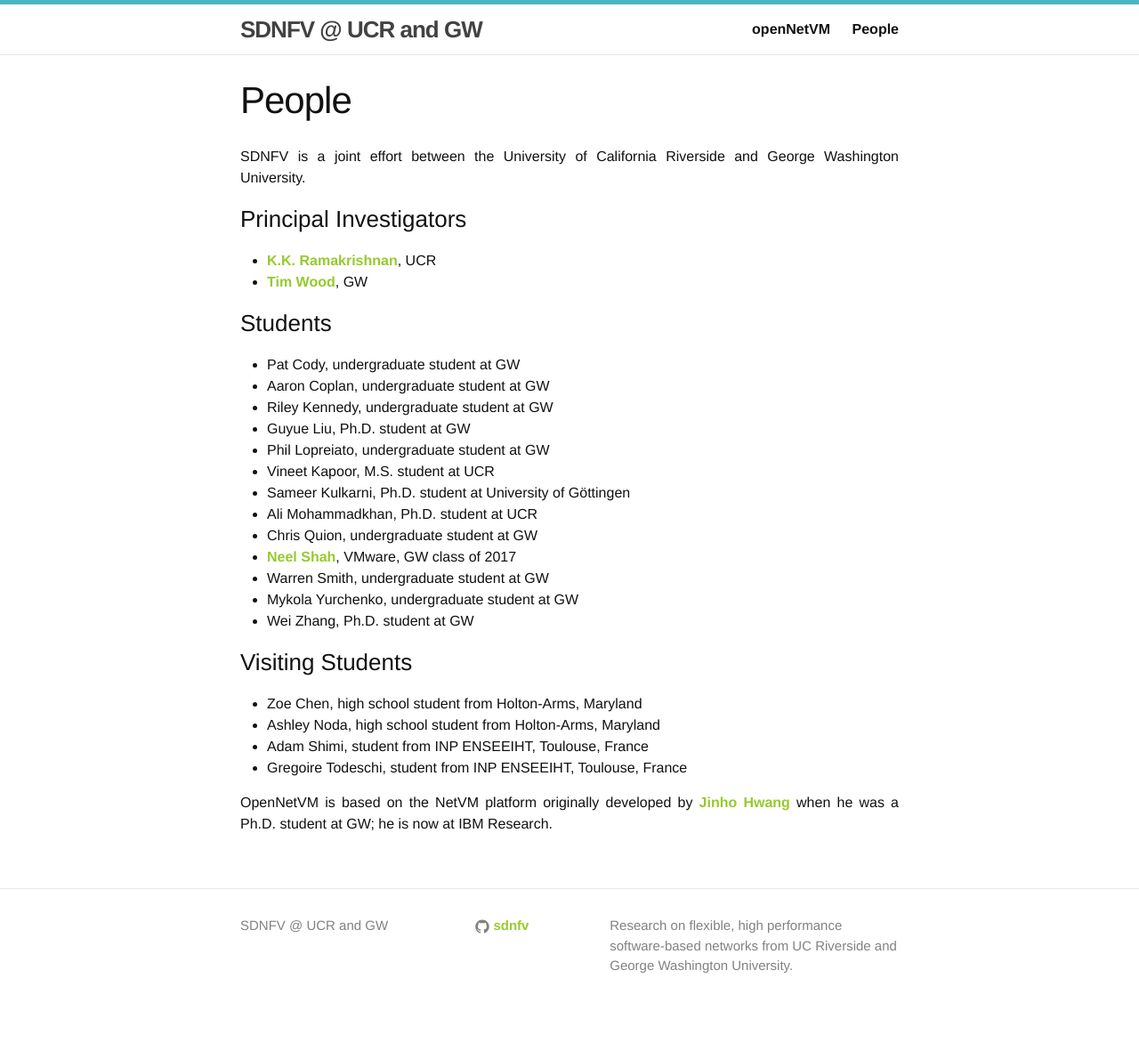
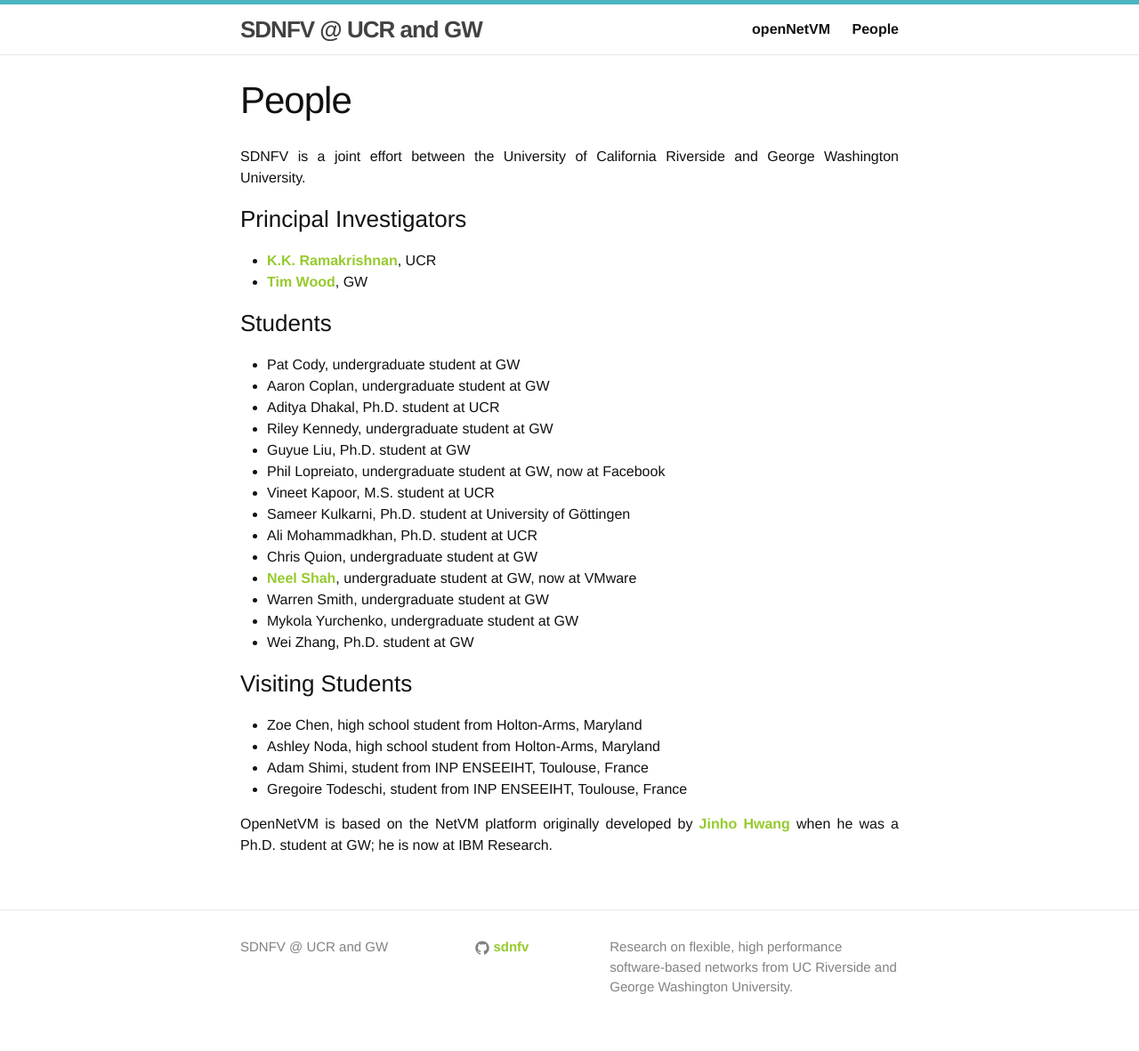
Before and after one commit to sdnfv/sdnfv.github.io, a Jekyll site: the page built from people.md, in a window 1280 px wide. Shown: the whole page at 89% size. Built offline with Jekyll 4.4.1, drawn with Linux system fonts in a browser that asks for light colours; before the commit the page ends 1157 px from its top, so only the background shows below that.

Commit message:
update people and format

```diff
--- a/people.md
+++ b/people.md
@@ -13,14 +13,15 @@
 ### Students
   * Pat Cody, undergraduate student at GW
   * Aaron Coplan, undergraduate student at GW
+  * Aditya Dhakal, Ph.D. student at UCR
   * Riley Kennedy, undergraduate student at GW
   * Guyue Liu, Ph.D. student at GW
-  * Phil Lopreiato, undergraduate student at GW
+  * Phil Lopreiato, undergraduate student at GW, now at Facebook
   * Vineet Kapoor, M.S. student at UCR
   * Sameer Kulkarni, Ph.D. student at University of Göttingen
   * Ali Mohammadkhan, Ph.D. student at UCR
   * Chris Quion, undergraduate student at GW
-  * [Neel Shah](http://www.shah7.com/), VMware, GW class of 2017
+  * [Neel Shah](http://www.shah7.com/), undergraduate student at GW, now at VMware
   * Warren Smith, undergraduate student at GW
   * Mykola Yurchenko, undergraduate student at GW
   * Wei Zhang, Ph.D. student at GW
```
Also changed, not shown: onvm.md (+1 -1 lines).
